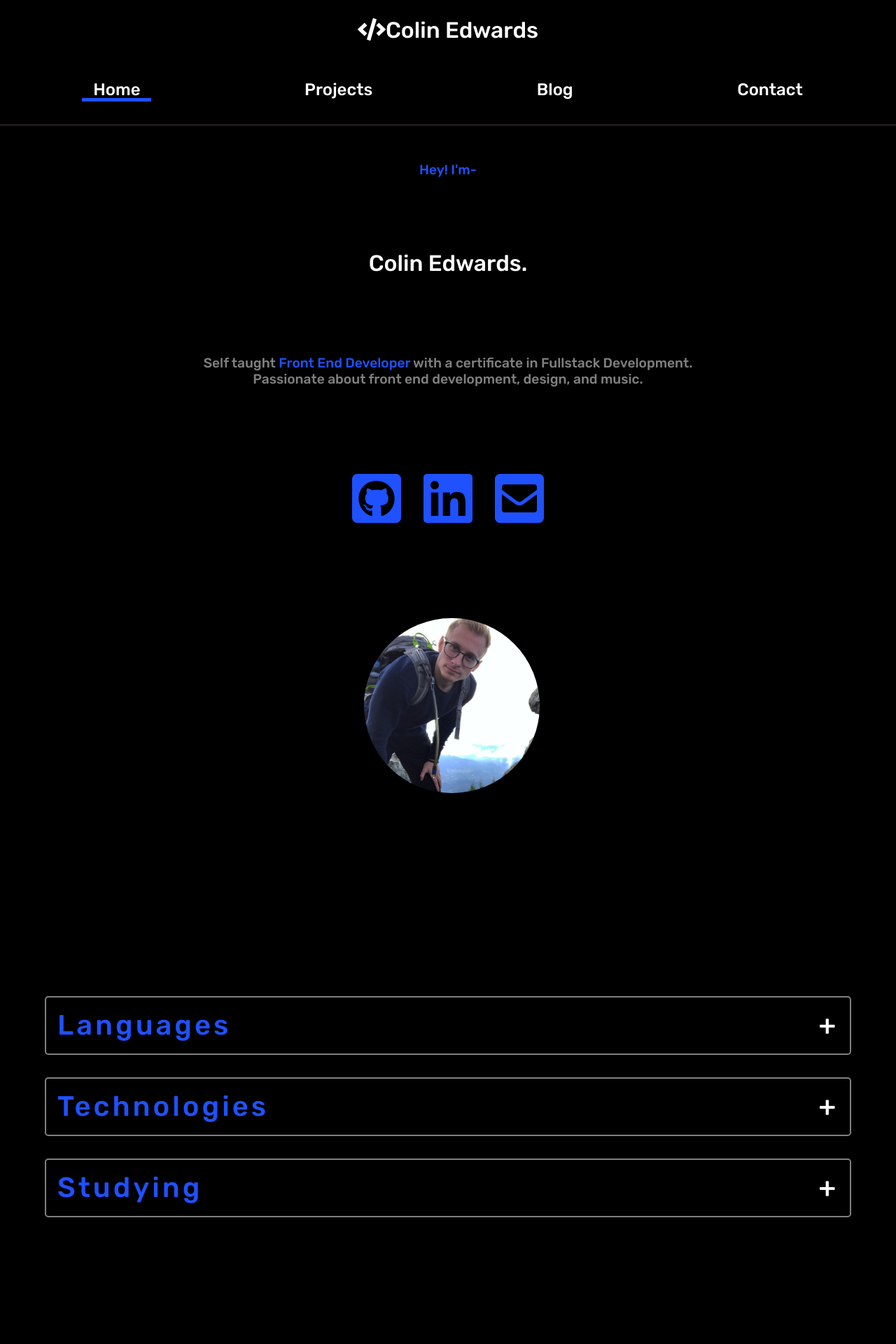
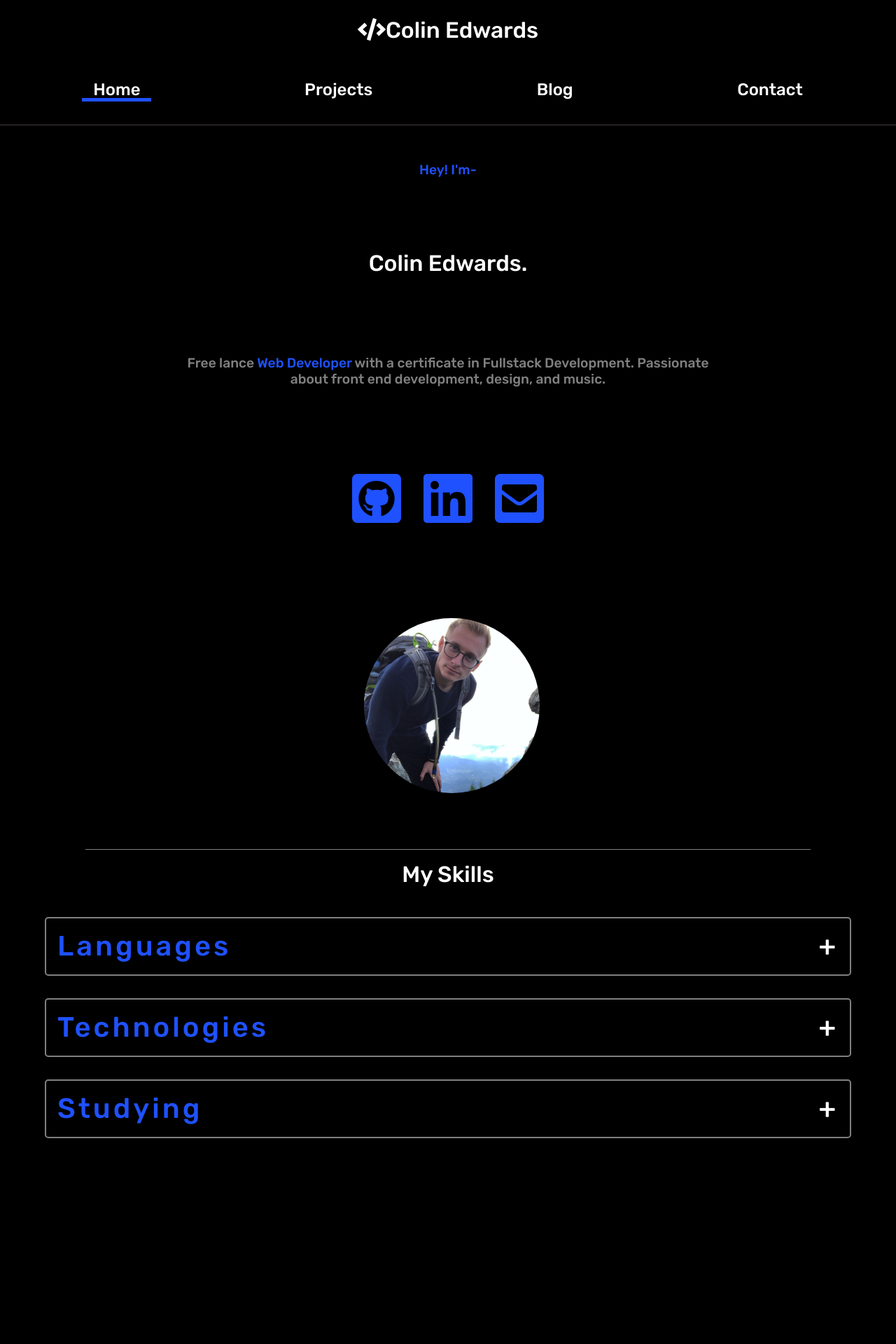
Before and after one commit to ColinJhEdwards/react-portfolio, a React (Create React App) app: page / in a window 1280 px wide. Shown: the top 1920 px of the page at 70% size. Built offline with nearby package versions, Linux system fonts and the light colour scheme.

Commit message:
minor style changes to skills section and media queries for text size on smaller devices

```diff
--- a/src/components/Skills.js
+++ b/src/components/Skills.js
@@ -7,6 +7,9 @@ import { motion } from "framer-motion";
 const Skills = () => {
   return (
     <StyledDiv>
+      <div className="title">
+        <h2>My Skills</h2>
+      </div>
       <AnimateSharedLayout>
         <Toggle title="Languages">
           <div className="lang">
@@ -67,10 +70,14 @@ const Skills = () => {
 const StyledDiv = styled.div`
   width: 90%;
   margin: auto;
-  min-height: 100vh;
+  min-height: 90vh;
   display: flex;
-  justify-content: center;
+  justify-content: flex-start;
   flex-direction: column;
+  .title {
+    min-height: 10vh;
+    text-align: center;
+  }
   .lang,
   .tech,
   .study {
@@ -112,6 +119,7 @@ const StyledDiv = styled.div`
     margin: 1rem 0rem;
     display: flex;
     flex-wrap: wrap;
+
     h2 {
       margin-right: 1rem;
     }
@@ -120,6 +128,15 @@ const StyledDiv = styled.div`
   @media (max-width: 1024px) {
     flex-direction: column;
   }
+
+  @media (max-width: 440px) {
+    .words {
+      h1 {
+        font-size: 1.7rem;
+      }
+    }
+  }
+
   @media (max-width: 414px) {
     width: 90%;
     margin: auto;
--- a/src/pages/Home.js
+++ b/src/pages/Home.js
@@ -25,7 +25,7 @@ const Home = () => {
           </Hide>
           <Hide>
             <motion.h2 variants={slider} id="desc">
-              Self taught <span>Front End Developer</span> with a certificate in
+              Free lance <span>Web Developer</span> with a certificate in
               Fullstack Development. Passionate about front end development,
               design, and music.
             </motion.h2>
@@ -55,6 +55,7 @@ const Home = () => {
         <motion.div className="me" variants={fade}>
           <img src={colin} alt="colin" />
         </motion.div>
+        <div className="line"></div>
       </StyledDiv>
       <StyledSkills className="skills" variants={fade}>
         <Skills />
@@ -119,6 +120,12 @@ const StyledDiv = styled(motion.div)`
       }
     }
   }
+  .line {
+    height: 0.5px;
+    background: gray;
+    width: 90%;
+    margin: 1rem auto;
+  }
   @media (max-width: 1750px) {
     .aboutMe,
     h2 {
```
